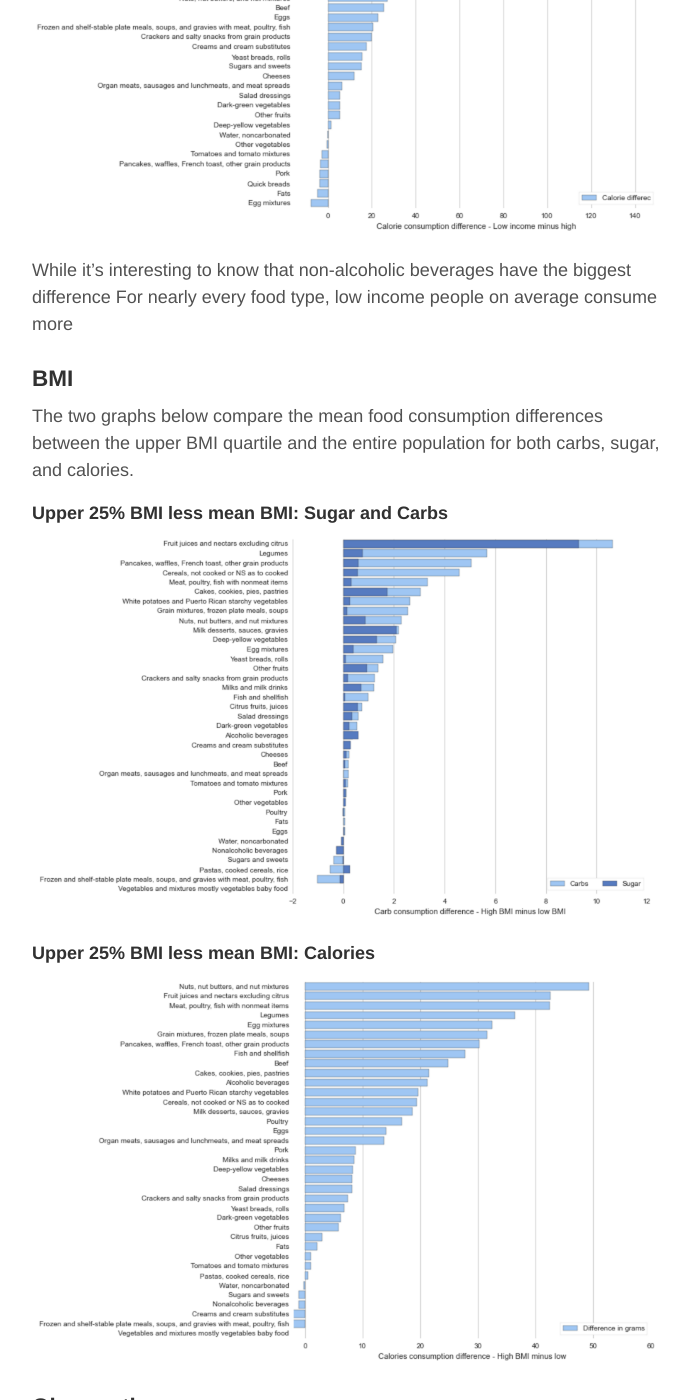
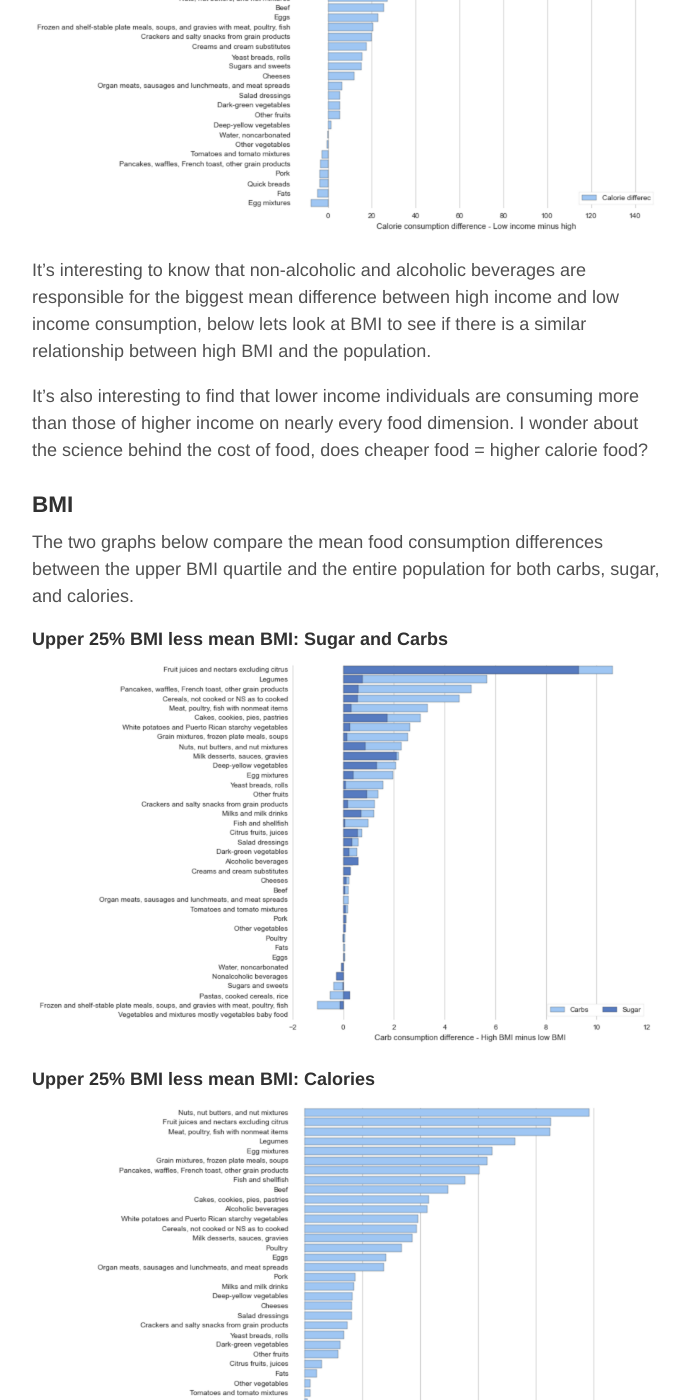
Before and after one commit to stanleychris2/home, a Jekyll site: the page built from _posts/2016-04-08-income-obesity.markdown, in a window 1280 px wide and 1400 px high, scrolled down 6448 px. Shown: the whole window, without its empty margins (293-982 px from the left). Built offline with Jekyll 4.4.1, drawn with Linux system fonts in a browser that asks for light colours; some of the changed text lies outside the part shown.

Commit message:
added graphs

```diff
--- a/_posts/2016-04-08-income-obesity.markdown
+++ b/_posts/2016-04-08-income-obesity.markdown
@@ -63,7 +63,9 @@ We can read the graph below by saying that on average lower income individuals c
 #### Income: Calories
 ![My helpful screenshot](http://stanleychris2.github.io/home/resources/g_calorie.png)
 
-While it's interesting to know that non-alcoholic beverages have the biggest difference For nearly every food type, low income people on average consume more
+It's interesting to know that non-alcoholic and alcoholic beverages are responsible for the biggest mean difference between high income and low income consumption, below lets look at BMI to see if there is a similar relationship between high BMI and the population.
+
+It's also interesting to find that lower income individuals are consuming more than those of higher income on nearly every food dimension. I wonder about the science behind the cost of food, does cheaper food = higher calorie food?
 
 
 ### BMI
@@ -77,8 +79,7 @@ The two graphs below compare the mean food consumption differences between the u
 #### Upper 25% BMI less mean BMI: Calories
 ![My helpful screenshot](http://stanleychris2.github.io/home/resources/calories_bmi.png)
 
-### Observation
-
+The most obvious take-away from a comparison of the previous four graphs is the contribution that alcohol and non-alcoholic beverage consumption (soda) contribute to lower income consumption.
 
 ### How about the source?
 
```
Also changed, not shown: other parts of _posts/2016-04-08-income-obesity.markdown (+0 -2 lines), resources/calories_bmi.png.
